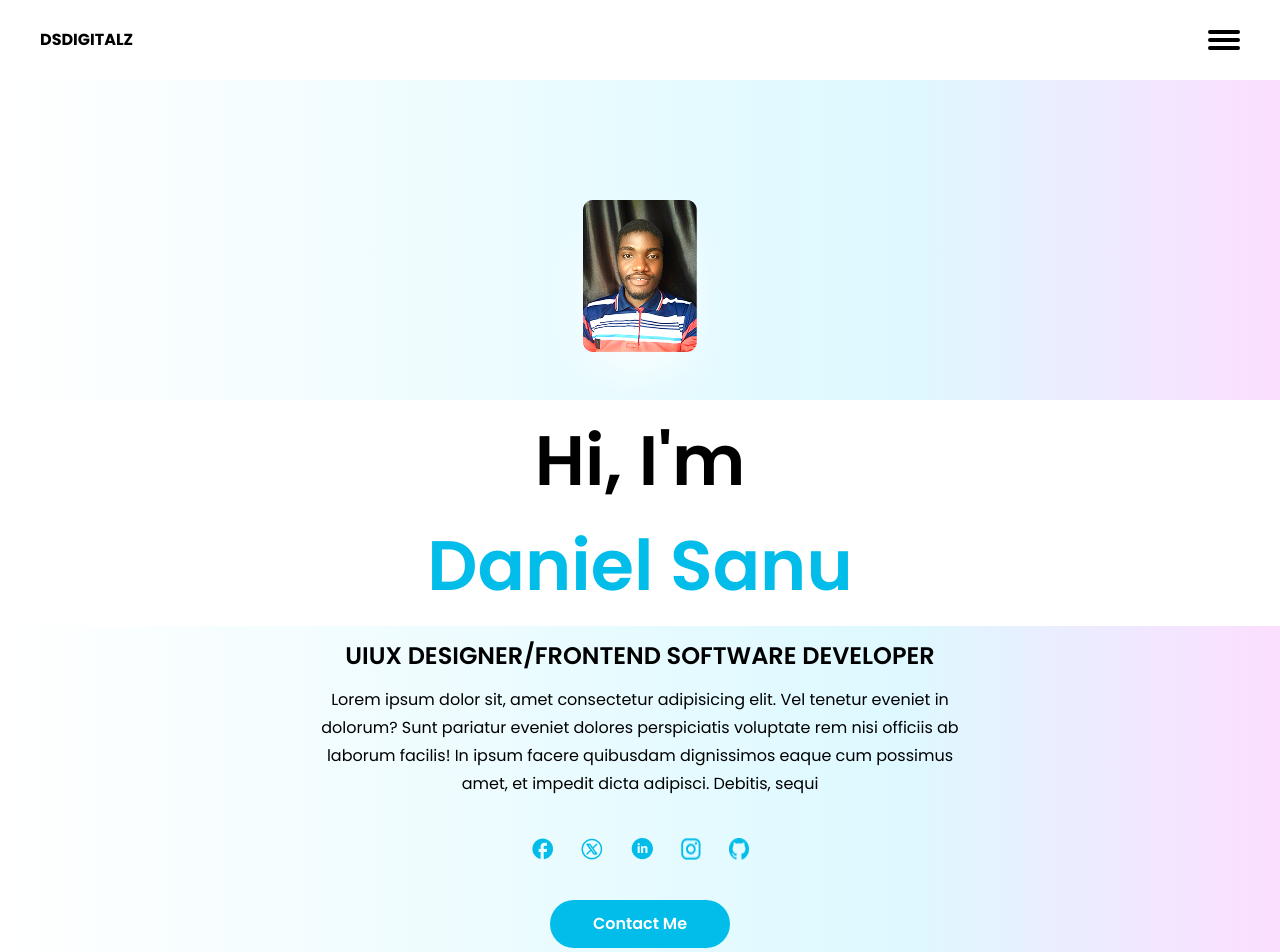
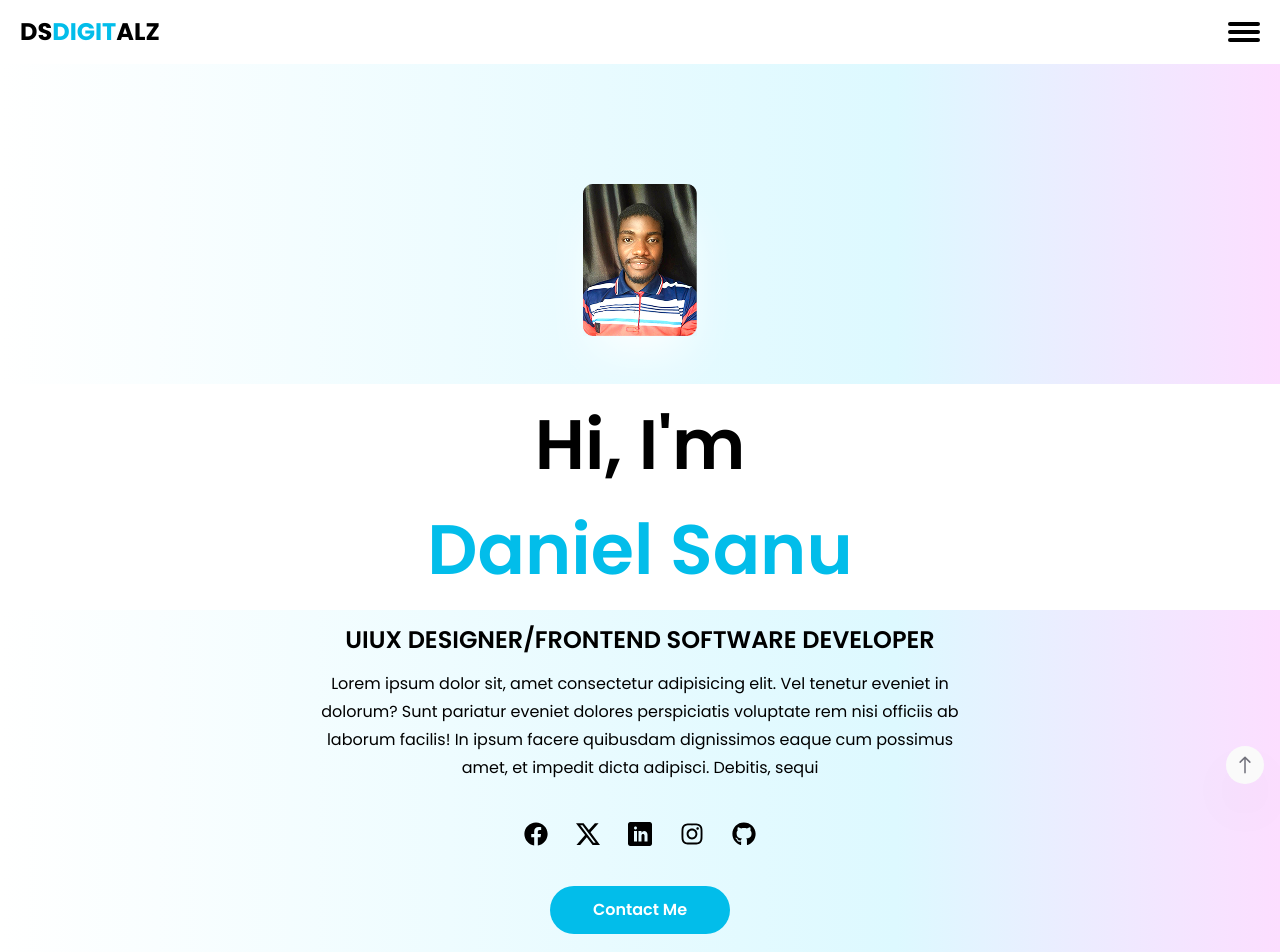
Before and after one commit to DsDigitalz/MyPortfolio-Project, a React (Vite) app: page / in a window 1280 px wide. Shown: the top 952 px of the page. Built offline with nearby package versions, Linux system fonts and the light colour scheme.

Commit message:
added icons from react icons

```diff
--- a/package.json
+++ b/package.json
@@ -13,6 +13,8 @@
     "@tailwindcss/vite": "^4.1.10",
     "react": "^19.1.0",
     "react-dom": "^19.1.0",
+    "react-icon": "^1.0.0",
+    "react-icons": "^5.5.0",
     "react-router": "^7.6.2",
     "react-router-dom": "^7.6.2",
     "tailwindcss": "^4.1.10"
--- a/src/Components/Contact.jsx
+++ b/src/Components/Contact.jsx
@@ -1,17 +1,65 @@
 import React from "react";
-
+import { IoIosArrowRoundUp } from "react-icons/io";
+import { MdEmail } from "react-icons/md";
+import { FaPhoneAlt } from "react-icons/fa";
+import { IoLocationSharp } from "react-icons/io5";
+import { FaFacebook } from "react-icons/fa";
+import { BsTwitterX } from "react-icons/bs";
+import { ImLinkedin } from "react-icons/im";
+import { FaInstagram } from "react-icons/fa6";
+import { FaGithub } from "react-icons/fa";
 export default function Contact() {
   return (
-    <section className="w-100% pt-10 pb-20 flex flex-col items-center bg-white">
-      <div>
+    <section className="w-100% pt-10  flex flex-col justify-center bg-white relative lg:flex lg:flex-1 ">
+      <div className="mt-10">
+        <div className="">
           <h1 className="text-[35px] font-semibold sm:text-[40px] md:text-[45px] text-center">
             Contact <span className="text-sky-300">Me</span>
           </h1>
+          <div className=" bg-white shadow-2xl p-10 shadow-sky-200 lg:flex justify-center gap-[252px]">
             <div>
-          <h1 className="font-semibold text-2xl text-center mt-10 mb-15">
+              <div className="w-[95%]">
+                <h1 className="font-semibold text-2xl mt-5 mb-5">
                   Lets's Connect
                 </h1>
-          <form className="mt-10 flex flex-col border-zinc-400 gap-3">
+                <p>
+                  Have a project in mind or want to discuss potential
+                  opportunities? I'd love to hear from you!
+                </p>
+              </div>
+              <div className="flex flex-col mt-10 gap-5">
+                <div className="flex gap-3">
+                  <MdEmail className="mt-[2px] text-xl" />
+                  <div>
+                    <h1 className="text-zinc-500 text-[14px]">Email: </h1>
+                    <p className="font-semibold">sanudaniel46@gmail.com</p>
+                  </div>
+                </div>
+                <div className="flex gap-3">
+                  <FaPhoneAlt className="mt-[2px]" />
+                  <div>
+                    <h1 className="text-zinc-500 text-[14px]">Phone No:</h1>
+                    <p className="font-semibold">+2349137846680</p>
+                  </div>
+                </div>
+                <div className="flex gap-3">
+                  <IoLocationSharp className="mt-[2px] text-xl" />
+                  <div>
+                    <h1 className="text-zinc-500 text-[14px]">Location:</h1>
+                    <p className="font-semibold">Lagos, Nigeria</p>
+                  </div>
+                </div>
+              </div>
+              <div className="flex gap-7 pt-[40px] text-lg ">
+                <FaFacebook className="cursor-pointer active:text-[#02BDEA]" />
+                <BsTwitterX className="cursor-pointer active:text-[#02BDEA]" />
+                <ImLinkedin className="cursor-pointer active:text-[#02BDEA]" />
+                <FaInstagram className="cursor-pointer active:text-[#02BDEA]" />
+                <FaGithub className="cursor-pointer active:text-[#02BDEA]" />
+              </div>
+            </div>
+
+            <form className="mt-15 flex flex-col border-zinc-400 gap-3 ">
               <label htmlFor="">
                 Name <span className="text-sky-300">*</span>
               </label>
@@ -45,10 +93,16 @@ export default function Contact() {
                 rows="3"
                 className="border-b rounded border-zinc-300 outline-sky-200 px-3 py-1"
               ></textarea>
-          </form>
               <div className="bg-[#02BDEA] p-3 text-white font-semibold flex justify-center rounded-full w-[50%] mt-10 cursor-pointer active:bg-[#50cbea]">
                 Submit
               </div>
+            </form>
+          </div>
+        </div>
+      </div>
+      <div className="bg-black p-10 w-full mt-10">
+        <div className="bg-zinc-50 w-fit rounded-full text-3xl text-zinc-500 p-1 absolute right-4 bottom-4 shadow-2xl fixed">
+          <IoIosArrowRoundUp />
         </div>
       </div>
     </section>
--- a/src/Components/Hero.jsx
+++ b/src/Components/Hero.jsx
@@ -1,11 +1,17 @@
 import React from "react";
 // import rectangle from "./public/Rectangle.png";
 import Danny from "./public/Danny.png";
-import facebook from "./public/facebook.png";
-import x from "./public/x.png";
-import linkedin from "./public/linkedin.png";
-import instagram from "./public/instagram.png";
-import github from "./public/github.png";
+// // import facebook from "./public/facebook.png";
+// import x from "./public/x.png";
+// import linkedin from "./public/linkedin.png";
+// import instagram from "./public/instagram.png";
+// import github from "./public/github.png"
+import { FaFacebook } from "react-icons/fa";
+import { BsTwitterX } from "react-icons/bs";
+import { ImLinkedin } from "react-icons/im";
+import { FaInstagram } from "react-icons/fa6";
+import { FaGithub } from "react-icons/fa";
+
 
 export default function Hero() {
   return (
@@ -35,16 +41,13 @@ export default function Hero() {
             ipsum facere quibusdam dignissimos eaque cum possimus amet, et
             impedit dicta adipisci. Debitis, sequi
           </p>
-          <div className="flex gap-7 pt-[40px]">
-            <img
-              src={facebook}
-              alt=""
-              className="cursor-pointer active:bg-[#50cbea]"
-            />
-            <img src={x} alt="" />
-            <img src={linkedin} alt="" />
-            <img src={instagram} alt="" />
-            <img src={github} alt="" />
+          <div className="flex gap-7 pt-[40px] text-2xl ">
+            <FaFacebook className="cursor-pointer active:text-[#02BDEA]"/>
+            <BsTwitterX className="cursor-pointer active:text-[#02BDEA]"/>
+            <ImLinkedin className="cursor-pointer active:text-[#02BDEA]"/>
+            <FaInstagram className="cursor-pointer active:text-[#02BDEA]"/>
+            <FaGithub className="cursor-pointer active:text-[#02BDEA]"/>
+
           </div>
           <button className="rounded-full bg-[#02BDEA] w-[180px] p-3 mt-10 cursor-pointer active:bg-[#50cbea]">
             <p className="text-[16px] text-white font-semibold ">Contact Me</p>
--- a/src/Components/Navbar.jsx
+++ b/src/Components/Navbar.jsx
@@ -26,8 +26,10 @@ export default function Navbar() {
         </ul> */}
       {/* </div> */}
 
-      <div className="flex justify-between px-10 py-5 items-center">
-        <div className="font-bold">DSDIGITALZ</div>
+      <div className="flex justify-between px-5 py-3 items-center">
+        <div className="font-bold text-[20px] lg:text-[24px]">
+          DS<span className="text-[#02BDEA]">DIGIT</span><span>ALZ</span>
+        </div>
         <div className="flex justify-between items-center p-5"></div>
 
         <div className="flex flex-col gap-1 justify-center relative">
@@ -37,7 +39,7 @@ export default function Navbar() {
           {/* <img src={hamburger} alt="" /> */}
         </div>
       </div>
-          {/* <div className="absolute right-5 top-15 font-semibold bg-white rounded-2xl px-10 py-6 shadow-2xl leading-10">
+      {/* <div className="absolute right-5 top-15 font-semibold bg-white rounded-2xl px-10 py-6 shadow-2xl leading-10">
             <p className="cursor-pointer hover:text-sky-400  active:text-sky-500">Home</p>
             <p className="cursor-pointer hover:text-sky-400  active:text-sky-500">About</p>
             <p className="cursor-pointer hover:text-sky-400  active:text-sky-500">Services</p>
--- /dev/null
+++ b/src/Components/icons.jsx
@@ -0,0 +1,9 @@
+import React from 'react'
+
+export default function icons() {
+  return (
+    <div>
+
+    </div>
+  )
+}
```
Also changed, not shown: 1 other file (tests, documents, lock files or other folders). Lines whose indentation alone changed are shown as unchanged.
